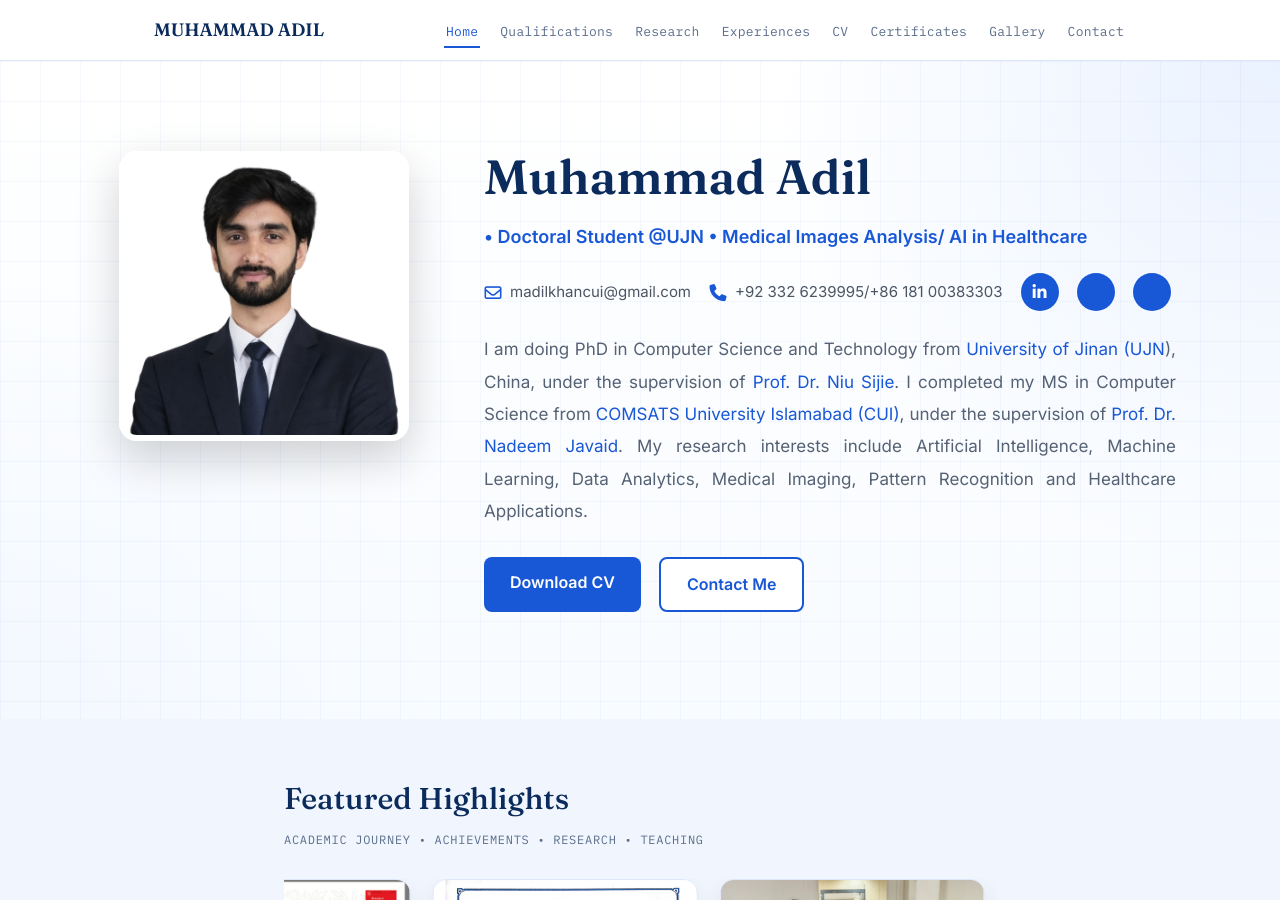
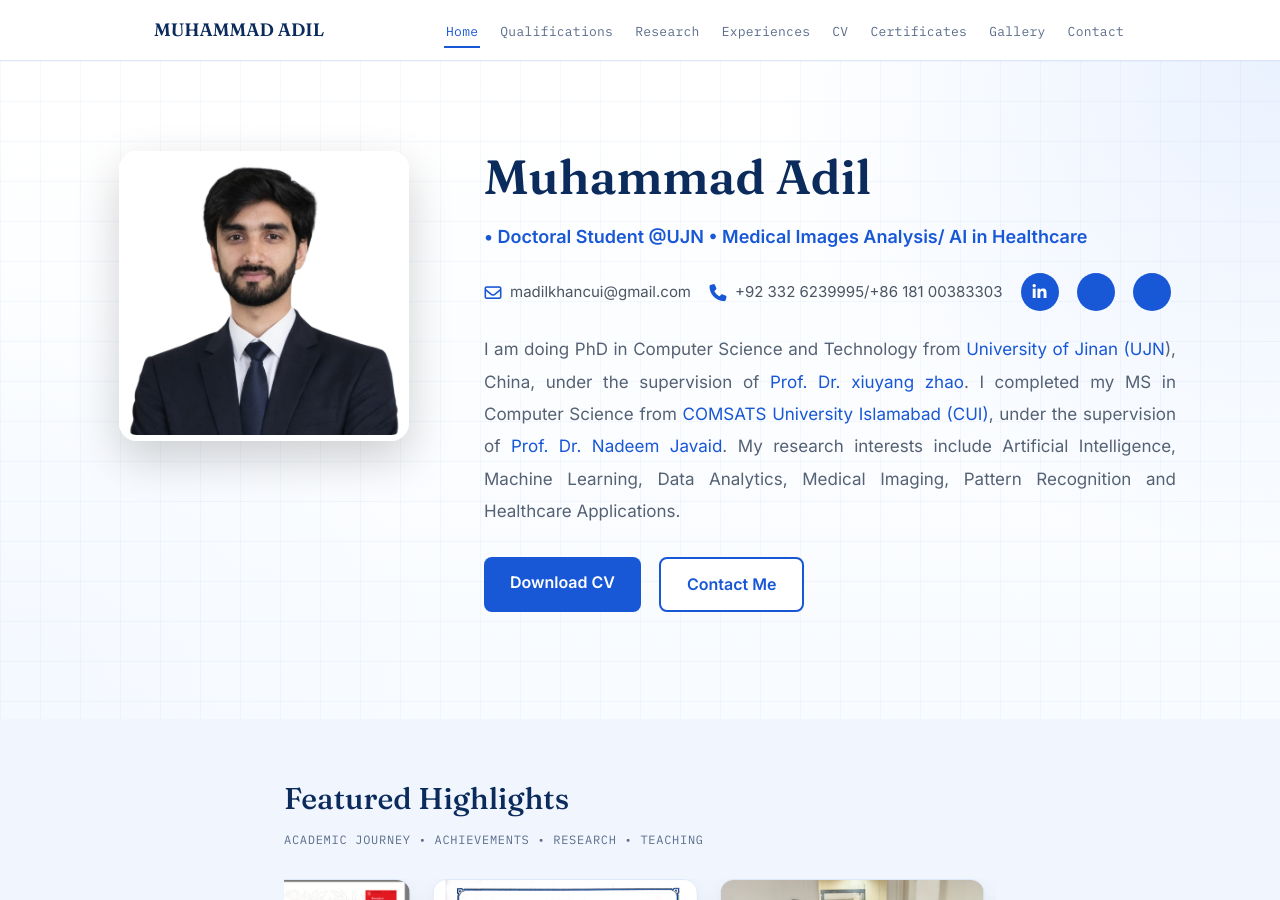
Before and after one commit to m-adilk/m-adilk.github.io, a Jekyll site: the page built from index.html, in a window 1280 px wide and 900 px high. Built offline with Jekyll 4.4.1, drawn with Linux system fonts in a browser that asks for light colours; a style sheet for code colours, icons or effects is not loaded.

Commit message:
Update _data/site.yml (via Pages CMS)

```diff
--- a/_data/site.yml
+++ b/_data/site.yml
@@ -4,8 +4,8 @@ role: • Doctoral Student @UJN • Medical Images Analysis/ AI in Healthcare
 profile_image: /assets/profile.png
 bio: "I am doing PhD in Computer Science and Technology from [University of
   Jinan (UJN](https://www.ujn.edu.cn/)), China, under the supervision of [Prof.
-  Dr. Niu Sijie](https://sjniu.github.io/index.html). I completed my MS in
-  Computer Science from [COMSATS University Islamabad
+  Dr. xiuyang zhao](https://ujnview.github.io/). I completed my MS in Computer
+  Science from [COMSATS University Islamabad
   (CUI)](https://www.comsats.edu.pk/), under the supervision of [Prof. Dr.
   Nadeem Javaid](https://www.njavaid.com/). My research interests include
   Artificial Intelligence, Machine Learning, Data Analytics, Medical Imaging,
```
